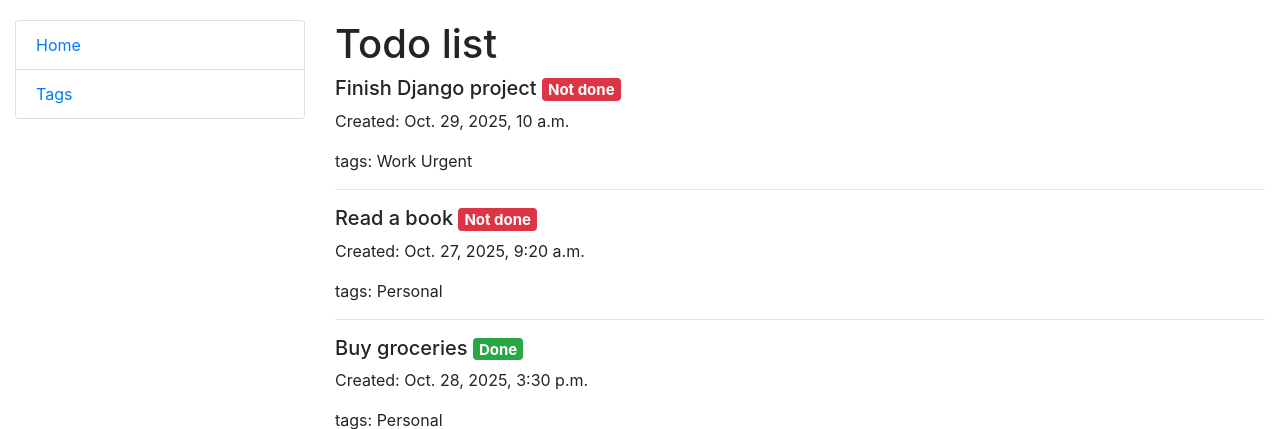
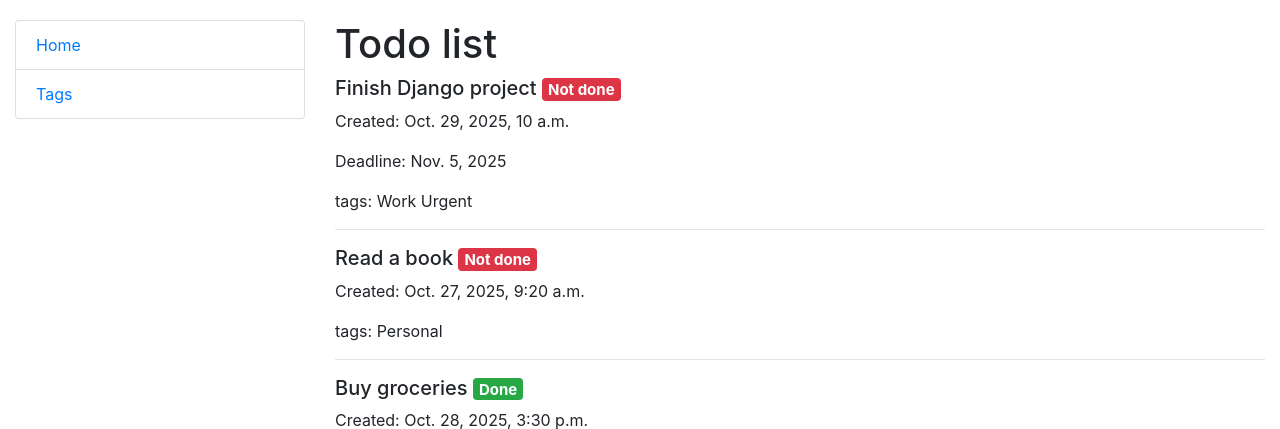
Before and after one commit to DanuloM/todo_list, a Django app: page / in a window 1280 px wide. Shown: the top 429 px of the page. Run offline with Django 5.2, Linux system fonts and the light colour scheme; data comes from the database, SQL or seed files in the repository.

Commit message:
feat: display deadline for incomplete tasks

```diff
--- a/templates/core/index.html
+++ b/templates/core/index.html
@@ -14,8 +14,15 @@
       {% endif %}
     </h5>
     <p>
-    Created: {{ task.created_time }}
+      Created: {{ task.created_time }}
     </p>
+    {% if not task.done %}
+      {% if task.deadline %}
+        <p>
+          Deadline: {{ task.deadline }}
+        </p>
+      {% endif %}
+    {% endif %}
     {% if task.tags.all %}
       <p>tags:
         {% for tag in task.tags.all %}
```
